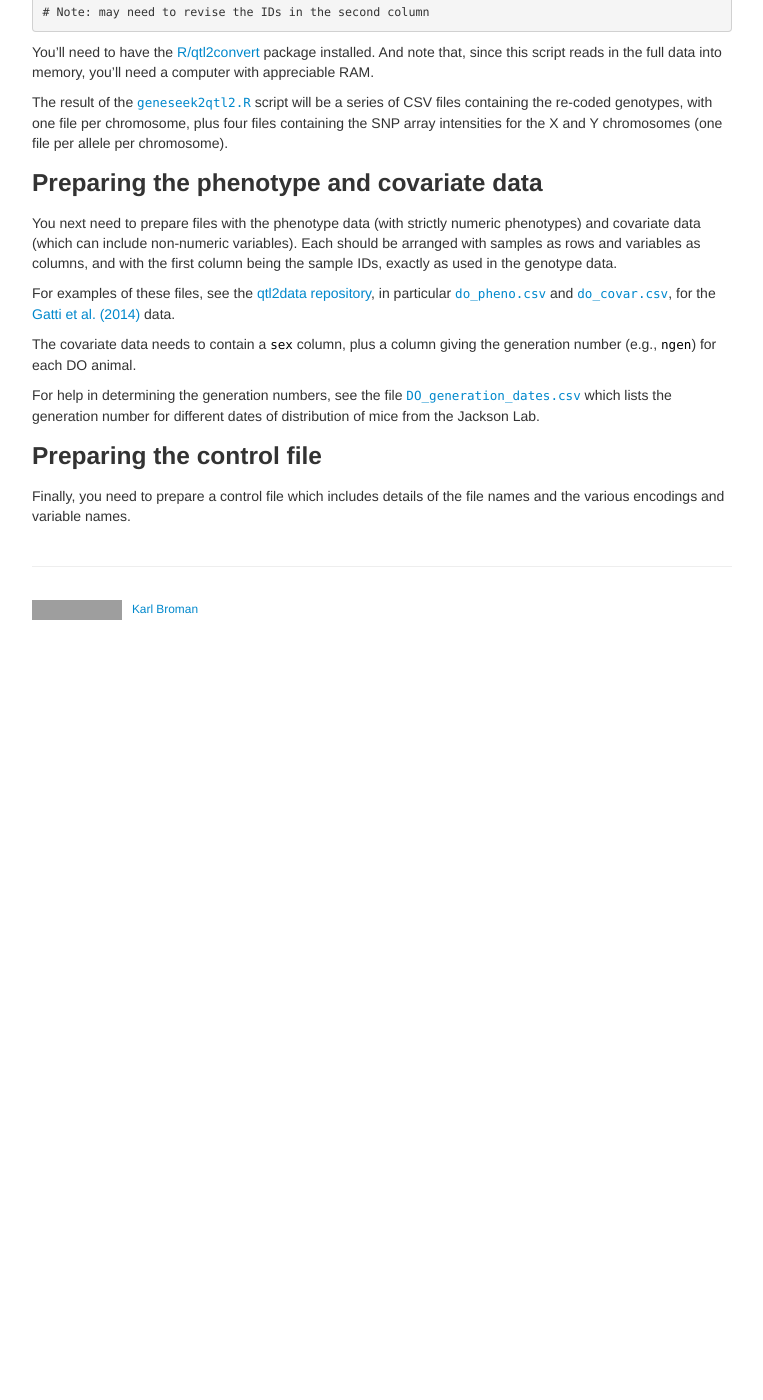
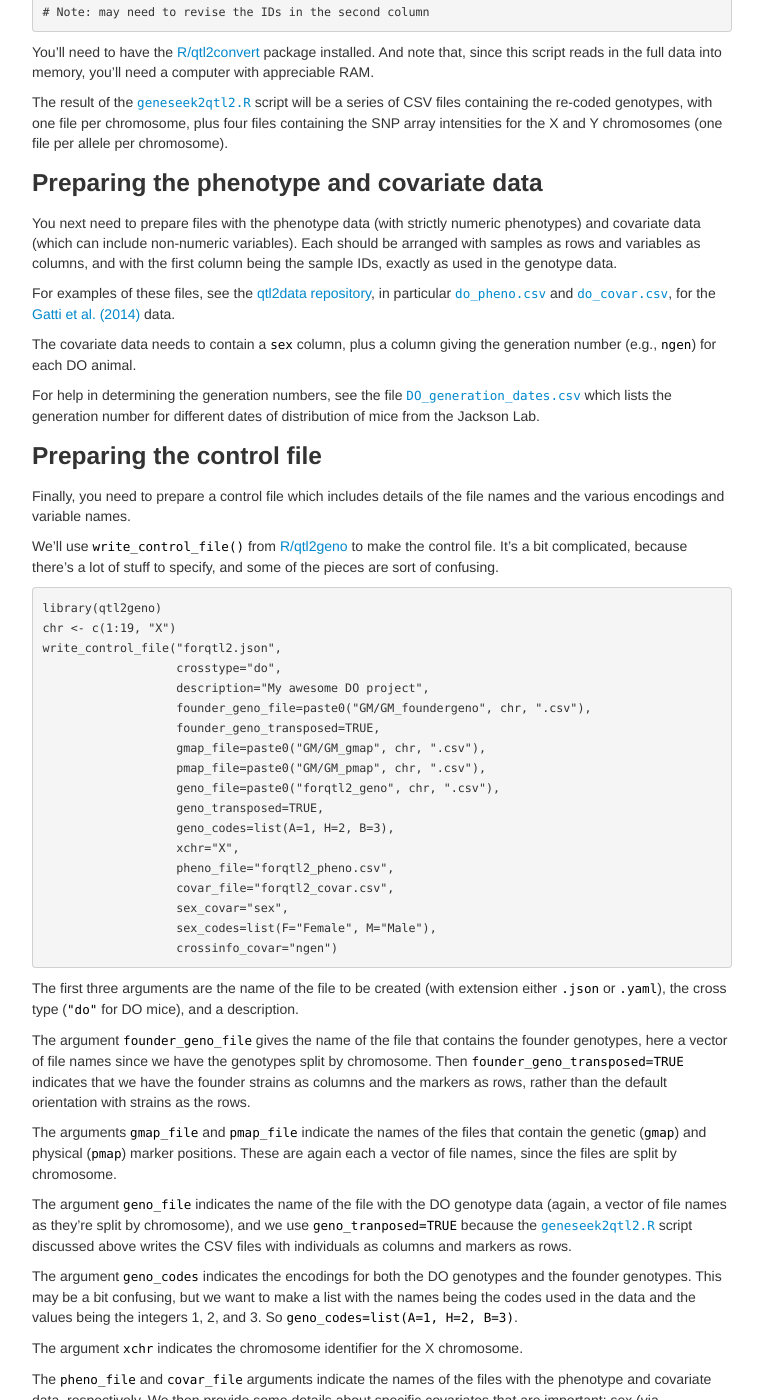
Before and after one commit to rqtl/qtl2, a Jekyll site: the page built from pages/prep_do_data.md, in a window 1280 px wide and 1400 px high, scrolled down 1795 px. Shown: the whole window, without its empty margins (258-1021 px from the left). Built offline with Jekyll 4.4.1, drawn with Linux system fonts in a browser that asks for light colours; before the commit the page ends 2425 px from its top, so only the background shows below that; some of the changed text lies outside the part shown; grey boxes are pictures that could not be loaded.

Commit message:
prep_do_data: write_control_file part

````diff
--- a/pages/prep_do_data.md
+++ b/pages/prep_do_data.md
@@ -120,9 +120,9 @@ To use this script, you'll need to edit three lines near the top:
   batches
 
 - `ostem` defines the path and file "stem" for the output files. For
-  example, if you use `ostem <- "Data/gm4qtl2"`, the output files will
+  example, if you use `ostem <- "Data/forqtl2"`, the output files will
   be placed in the `Data` subdirectory and will have names like
-  `gm4qtl2_geno1.csv`.
+  `forqtl2_geno1.csv`.
 
 An issue you may need to contend with is a possible
 recoding of the sample identifiers. For example, you may have one batch
@@ -177,3 +177,97 @@ mice from the Jackson Lab.
 
 Finally, you need to prepare a control file which includes details of
 the file names and the various encodings and variable names.
+
+We'll use `write_control_file()` from
+[R/qtl2geno](https://github.com/rqtl/qtl2geno) to make the control
+file. It's a bit complicated, because there's a lot of stuff to
+specify, and some of the pieces are sort of confusing.
+
+```r
+library(qtl2geno)
+chr <- c(1:19, "X")
+write_control_file("forqtl2.json",
+                   crosstype="do",
+                   description="My awesome DO project",
+                   founder_geno_file=paste0("GM/GM_foundergeno", chr, ".csv"),
+                   founder_geno_transposed=TRUE,
+                   gmap_file=paste0("GM/GM_gmap", chr, ".csv"),
+                   pmap_file=paste0("GM/GM_pmap", chr, ".csv"),
+                   geno_file=paste0("forqtl2_geno", chr, ".csv"),
+                   geno_transposed=TRUE,
+                   geno_codes=list(A=1, H=2, B=3),
+                   xchr="X",
+                   pheno_file="forqtl2_pheno.csv",
+                   covar_file="forqtl2_covar.csv",
+                   sex_covar="sex",
+                   sex_codes=list(F="Female", M="Male"),
+                   crossinfo_covar="ngen")
+```
+
+The first three arguments are the name of the file to be created (with
+extension either `.json` or `.yaml`), the cross type (`"do"` for DO
+mice), and a description.
+
+The argument `founder_geno_file` gives the name of the file that contains the founder
+genotypes, here a vector of file names since we have the genotypes
+split by chromosome. Then `founder_geno_transposed=TRUE` indicates that we
+have the founder strains as columns and the markers as rows, rather
+than the default orientation with strains as the rows.
+
+The arguments `gmap_file` and `pmap_file` indicate the names of the
+files that contain the genetic (`gmap`) and physical (`pmap`) marker
+positions. These are again each a vector of file names, since the
+files are split by chromosome.
+
+The argument `geno_file` indicates the name of the file with the DO genotype data (again, a
+vector of file names as they're split by chromosome), and we use
+`geno_tranposed=TRUE` because the
+[`geneseek2qtl2.R`](../assets/geneseek2qtl2.R) script discussed above
+writes the CSV files with individuals as columns and markers as rows.
+
+The argument `geno_codes` indicates the encodings for both the DO genotypes
+and the founder genotypes. This may be a bit confusing, but we want to
+make a list with the names being the codes used in the data and the
+values being the integers 1, 2, and 3. So `geno_codes=list(A=1, H=2,
+B=3)`.
+
+The argument `xchr` indicates the chromosome identifier for the X
+chromosome.
+
+The `pheno_file` and `covar_file` arguments indicate the names of the
+files with the phenotype and covariate data, respectively. We then
+provide some details about specific covariates that are important: sex
+(via `sex_covar`) plus `sex_codes` to explain the encodings, with
+the names `F` and `M` being the codes used in the data and the values
+`"Female"` and `"Male"` indicating which sexes the codes correspond
+to. And finally `crossinfo_covar` indicates the name of the covariate
+column that contains the cross information (`"ngen"` for number of
+generations, for cross type `"do"`).
+
+Note that it's sometimes useful to create chromosome-specific control
+files, for the case that you want to just load one chromosome worth of
+data. You can do this by first defining `chr` to be a single value,
+e.g. `chr <- "1"`. You can then use exactly the same
+`write_control_file()` code, though perhaps changing the first line,
+with the name of the file to be produced. For example:
+
+```r
+library(qtl2geno)
+chr <- "1"
+write_control_file("forqtl2_chr1.json",
+                   crosstype="do",
+                   description="My awesome DO project",
+                   founder_geno_file=paste0("GM/GM_foundergeno", chr, ".csv"),
+                   founder_geno_transposed=TRUE,
+                   gmap_file=paste0("GM/GM_gmap", chr, ".csv"),
+                   pmap_file=paste0("GM/GM_pmap", chr, ".csv"),
+                   geno_file=paste0("forqtl2_geno", chr, ".csv"),
+                   geno_transposed=TRUE,
+                   geno_codes=list(A=1, H=2, B=3),
+                   xchr="X",
+                   pheno_file="forqtl2_pheno.csv",
+                   covar_file="forqtl2_covar.csv",
+                   sex_covar="sex",
+                   sex_codes=list(F="Female", M="Male"),
+                   crossinfo_covar="ngen")
+```
````
